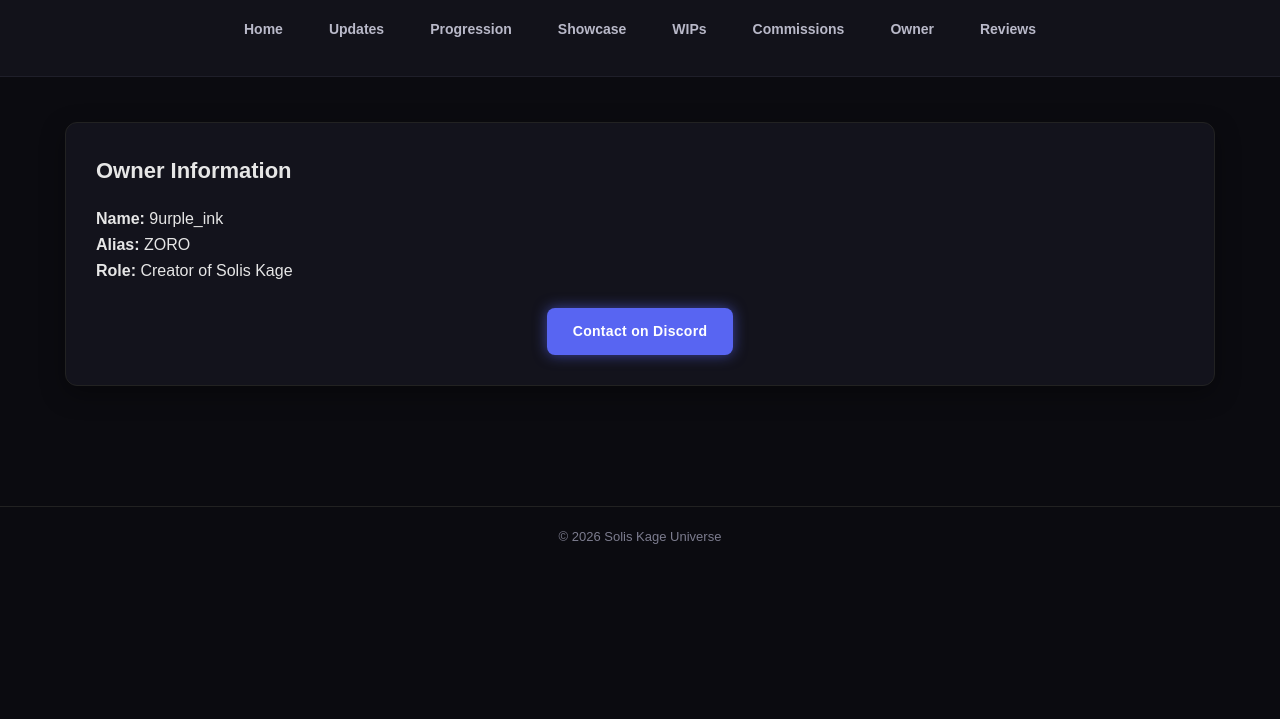
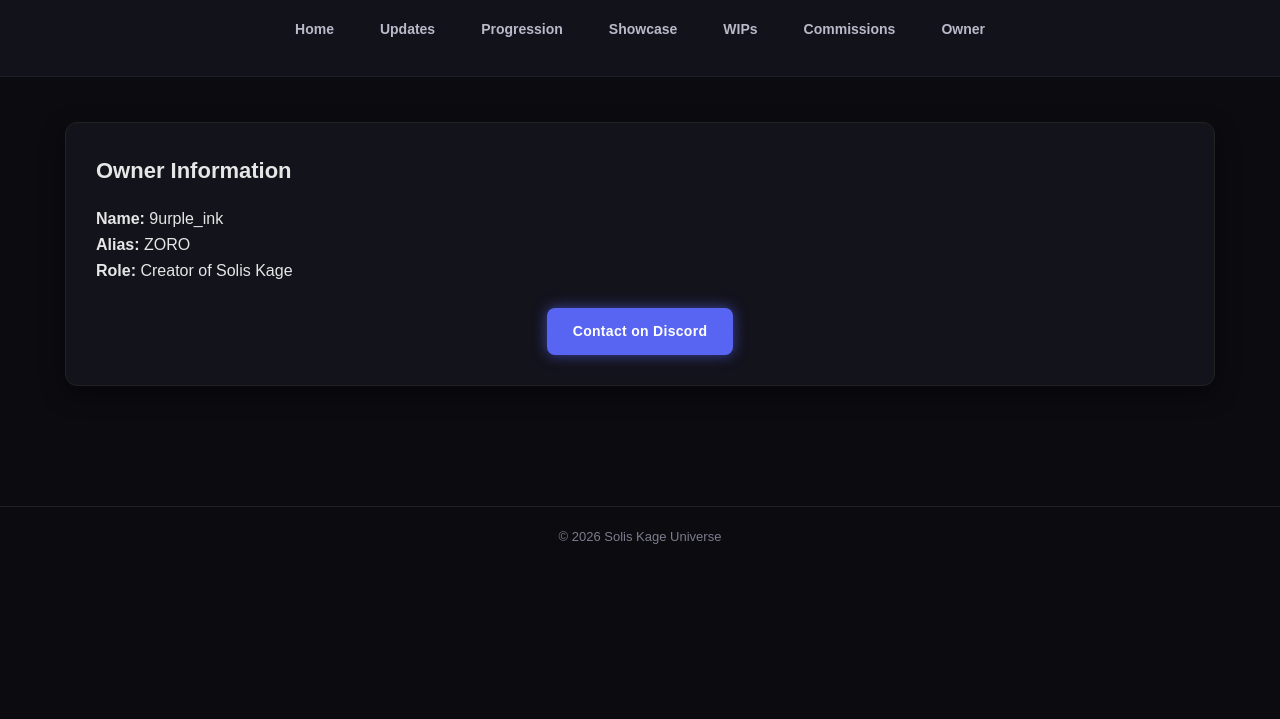
Before and after one commit to Z0R0o/solis_kage, a plain HTML site: page owner.html in a window 1280 px wide. Shown: the part 81-800 px from the top of the page. Drawn offline with Linux system fonts and the light colour scheme.

Commit message:
Update owner.html

```diff
--- a/owner.html
+++ b/owner.html
@@ -20,7 +20,6 @@
 <a href="wips.html">WIPs</a>
 <a href="commissions.html">Commissions</a>
 <a href="owner.html">Owner</a>
-<a href="reviews.html">Reviews</a>
 </nav>
 
 </header>
```
